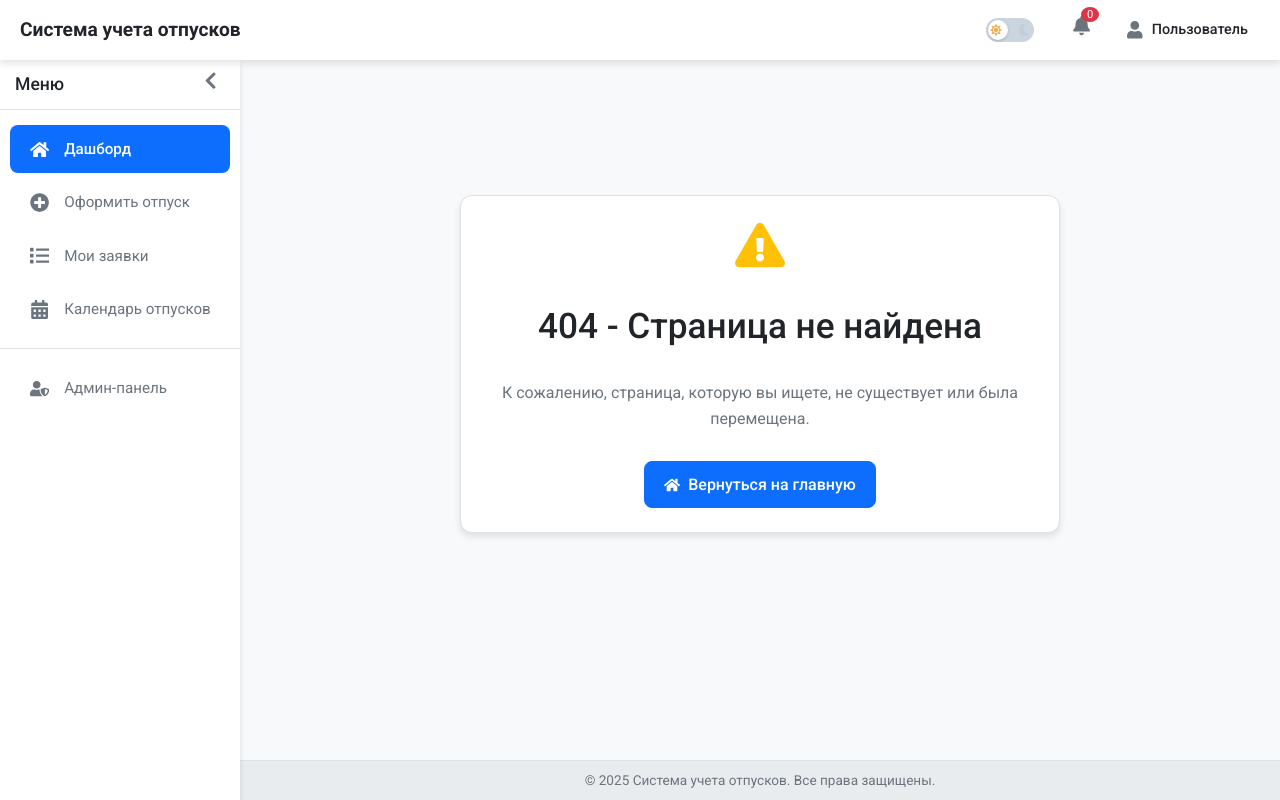
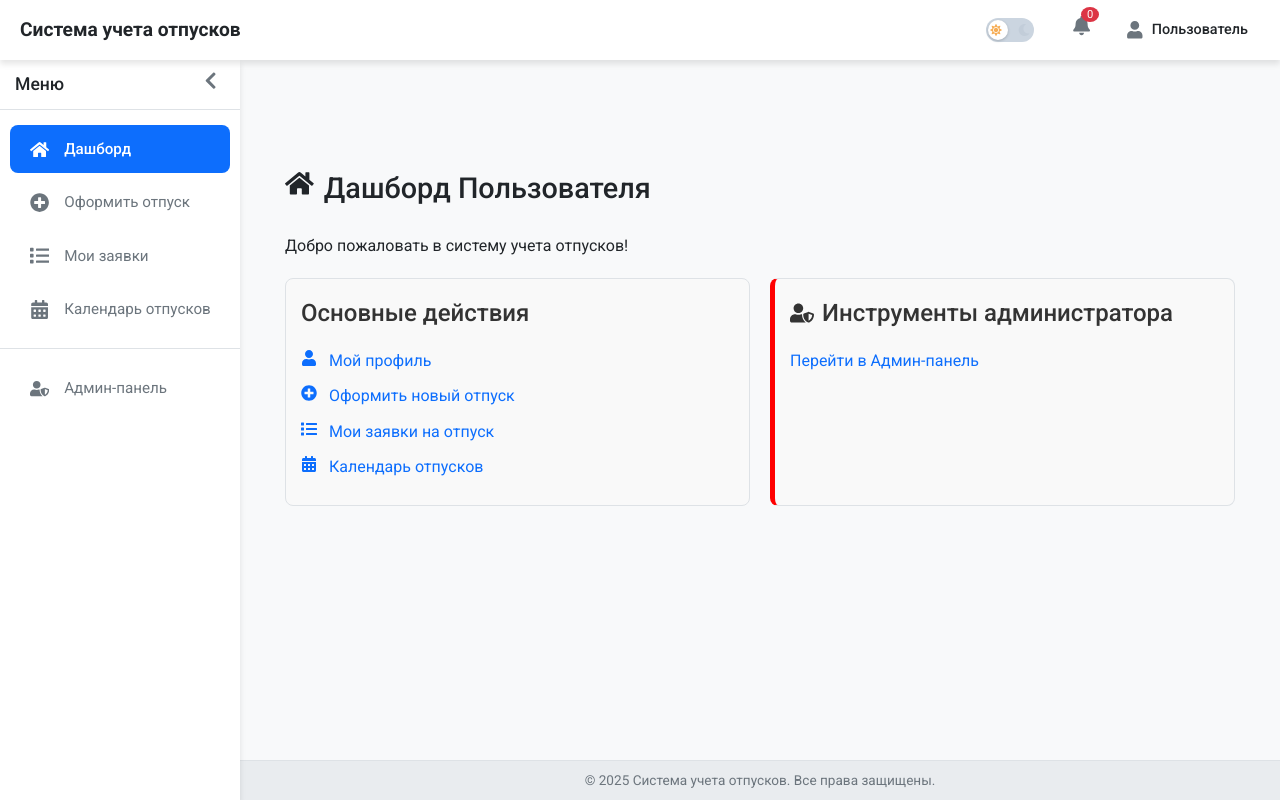
Before and after one commit to xtclovver/secon, a React (Create React App) app in the folder frontend/: page /dashboard in a window 1280 px wide. Built offline with nearby package versions, Linux system fonts and the light colour scheme; no server answers; sample sign-in values are in the browser's storage.

Commit message:
feat: implement UniversalDashboard and update routing for user roles

```diff
--- a/frontend/src/App.js
+++ b/frontend/src/App.js
@@ -27,7 +27,8 @@ const LoginPage = lazy(() => import('./pages/auth/LoginPage'));
 const RegisterPage = lazy(() => import('./pages/auth/RegisterPage'));
 
 // Other pages (lazy loading)
-const UserDashboard = lazy(() => import('./pages/dashboard/UserDashboard'));
+// const UserDashboard = lazy(() => import('./pages/dashboard/UserDashboard')); // Больше не используется напрямую
+const UniversalDashboard = lazy(() => import('./pages/dashboard/UniversalDashboard')); // Добавляем универсальный дашборд
 const ManagerDashboard = lazy(() => import('./pages/dashboard/ManagerDashboard'));
 const AdminDashboard = lazy(() => import('./pages/dashboard/AdminDashboard'));
 const VacationForm = lazy(() => import('./pages/vacations/VacationForm'));
@@ -141,27 +142,19 @@ const App = () => {
 
                        {/* Protected Routes */}
                       <Route element={<ProtectedRoute />}>
-                        {/* Перенаправление на соответствующий дашборд */}
+                        {/* Перенаправление с главной на дашборд */}
                         <Route
                           path="/"
-                          element={ // Перенаправляем на /profile как на стандартную страницу после логина, если не админ/менеджер
+                          element={
                             <Navigate
-                              to={
-                                !user
-                                  ? "/login" // Если вдруг user null
-                                  : user.role === 'admin' // Используем role из UserContext
-                                    ? "/admin/dashboard"
-                                    : user.role === 'manager'
-                                      ? "/manager/dashboard"
-                                      : "/profile" // Стандартный пользователь идет в профиль
-                              }
+                              to={user ? "/dashboard" : "/login"} // Всегда на /dashboard если залогинен
                               replace
                             />
                           }
                         />
 
                         {/* Маршруты для всех аутентифицированных пользователей */}
-                        {/* <Route path="/dashboard" element={<UserDashboard />} /> - Убираем общий /dashboard, используем /profile */}
+                        <Route path="/dashboard" element={<UniversalDashboard />} /> {/* Добавляем маршрут для универсального дашборда */}
                         <Route path="/vacations/new" element={<VacationForm />} />
                         <Route path="/vacations/list" element={<VacationsList />} />
                         <Route path="/vacations/calendar" element={<VacationCalendar />} />
--- a/frontend/src/components/Header/Header.js
+++ b/frontend/src/components/Header/Header.js
@@ -104,6 +104,7 @@ const Header = () => {
               exit="exit"
             >
               <nav className="mobile-nav">
+                {/* Возвращаем /dashboard, так как маршрут теперь существует */}
                 <NavLink to="/dashboard" onClick={closeMobileMenu} className={({isActive}) => isActive ? "active" : ""}>Дашборд</NavLink>
                 <NavLink to="/vacations/new" onClick={closeMobileMenu} className={({isActive}) => isActive ? "active" : ""}>Оформить отпуск</NavLink>
                 <NavLink to="/vacations/list" onClick={closeMobileMenu} className={({isActive}) => isActive ? "active" : ""}>Мои заявки</NavLink>
--- /dev/null
+++ b/frontend/src/pages/dashboard/UniversalDashboard.js
@@ -0,0 +1,141 @@
+import React from 'react';
+import { Link } from 'react-router-dom';
+import { useUser } from '../../context/UserContext';
+// Добавляем FaHome в импорт
+import { FaUserShield, FaUserTie, FaUser, FaPlusCircle, FaList, FaCalendarAlt, FaHome } from 'react-icons/fa';
+// import './UniversalDashboard.css'; // Можно будет создать CSS позже
+
+const UniversalDashboard = () => {
+  const { user } = useUser();
+
+  if (!user) {
+    // Можно показать лоадер или сообщение об ошибке, если пользователь еще не загружен
+    return <div>Загрузка данных пользователя...</div>;
+  }
+
+  // Определяем роль пользователя
+  const isAdmin = user.role === 'admin'; // Или используйте user.isAdmin если оно есть
+  const isManager = user.role === 'manager'; // Или используйте user.isManager
+  const isRegularUser = !isAdmin && !isManager;
+
+  return (
+    <div className="dashboard-container"> {/* Добавлен класс для стилизации */}
+      <h2>
+        <FaHome style={{ marginRight: '10px' }} />
+        Дашборд {user.fullName || 'Пользователя'}
+      </h2>
+      <p>Добро пожаловать в систему учета отпусков!</p>
+
+      <div className="dashboard-sections"> {/* Контейнер для секций */}
+
+        {/* Секция для всех пользователей */}
+        <section className="dashboard-section common-actions">
+          <h3>Основные действия</h3>
+          <ul>
+            <li>
+              <Link to="/profile">
+                <FaUser style={{ marginRight: '8px' }} /> Мой профиль
+              </Link>
+            </li>
+            <li>
+              <Link to="/vacations/new">
+                <FaPlusCircle style={{ marginRight: '8px' }} /> Оформить новый отпуск
+              </Link>
+            </li>
+            <li>
+              <Link to="/vacations/list">
+                <FaList style={{ marginRight: '8px' }} /> Мои заявки на отпуск
+              </Link>
+            </li>
+            <li>
+              <Link to="/vacations/calendar">
+                <FaCalendarAlt style={{ marginRight: '8px' }} /> Календарь отпусков
+              </Link>
+            </li>
+          </ul>
+        </section>
+
+        {/* Секция для руководителей */}
+        {isManager && (
+          <section className="dashboard-section manager-actions">
+            <h3><FaUserTie style={{ marginRight: '8px' }} /> Инструменты руководителя</h3>
+            <ul>
+              <li>
+                <Link to="/manager/dashboard">Перейти в Дашборд руководителя</Link>
+                {/* Сюда можно добавить другие ссылки, специфичные для менеджера */}
+              </li>
+              {/* <li><Link to="/manager/team-requests">Заявки команды</Link></li> */}
+            </ul>
+          </section>
+        )}
+
+        {/* Секция для администраторов */}
+        {isAdmin && (
+          <section className="dashboard-section admin-actions">
+            <h3><FaUserShield style={{ marginRight: '8px' }} /> Инструменты администратора</h3>
+            <ul>
+              <li>
+                <Link to="/admin/dashboard">Перейти в Админ-панель</Link>
+                {/* Сюда можно добавить другие ссылки, специфичные для администратора */}
+              </li>
+              {/* <li><Link to="/admin/users">Управление пользователями</Link></li> */}
+              {/* <li><Link to="/admin/settings">Настройки системы</Link></li> */}
+            </ul>
+          </section>
+        )}
+      </div>
+
+      {/* Можно добавить стили прямо здесь или в отдельном CSS файле */}
+      <style jsx>{`
+        .dashboard-container {
+          padding: 20px;
+        }
+        .dashboard-sections {
+          margin-top: 20px;
+          display: grid;
+          gap: 20px;
+          grid-template-columns: repeat(auto-fit, minmax(250px, 1fr)); /* Адаптивные колонки */
+        }
+        .dashboard-section {
+          border: 1px solid var(--border-color, #ccc); /* Используем переменную или дефолтный цвет */
+          border-radius: 8px;
+          padding: 15px;
+          background-color: var(--background-secondary, #f9f9f9); /* Используем переменную или дефолтный цвет */
+        }
+        .dashboard-section h3 {
+          margin-top: 0;
+          margin-bottom: 15px;
+          display: flex;
+          align-items: center;
+          color: var(--text-color-primary, #333);
+        }
+        .dashboard-section ul {
+          list-style: none;
+          padding: 0;
+          margin: 0;
+        }
+        .dashboard-section li {
+          margin-bottom: 10px;
+        }
+        .dashboard-section a {
+          text-decoration: none;
+          color: var(--primary-color, #007bff); /* Используем переменную или дефолтный цвет */
+          display: flex;
+          align-items: center;
+          transition: color 0.2s ease;
+        }
+        .dashboard-section a:hover {
+          color: var(--primary-color-dark, #0056b3); /* Используем переменную или дефолтный цвет */
+        }
+        .manager-actions {
+            border-left: 5px solid orange; /* Пример выделения секции */
+        }
+        .admin-actions {
+            border-left: 5px solid red; /* Пример выделения секции */
+        }
+      `}</style>
+    </div>
+  );
+};
+
+export default UniversalDashboard;
```
